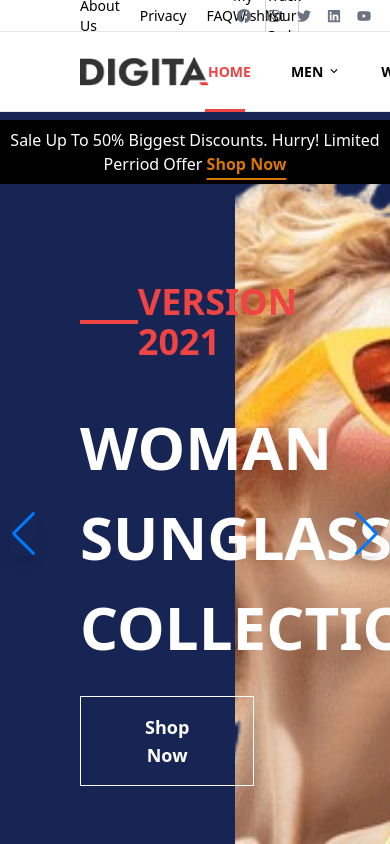
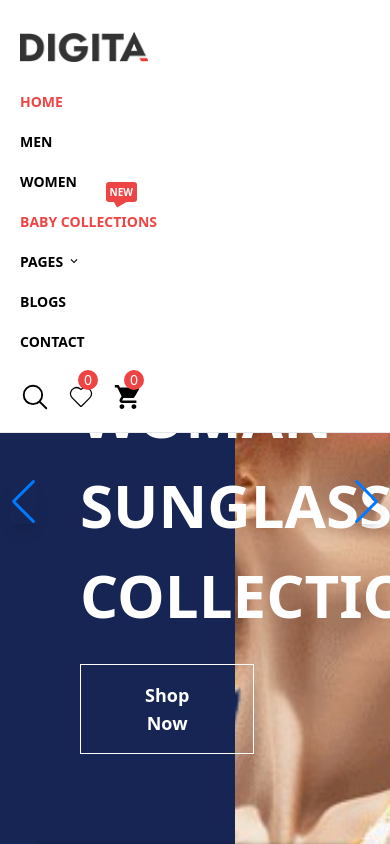
Before and after one commit to alimnh520/text-next, a Next.js app: page / in a window 390 px wide. Shown: the top 844 px of the page. Built offline with nearby package versions, Linux system fonts and the light colour scheme.

Commit message:
add all the code

```diff
--- a/src/app/layout/Header.jsx
+++ b/src/app/layout/Header.jsx
@@ -34,16 +34,17 @@ const Header = () => {
         };
     }, [lastScrollTop]);
 
-    const linkCls = "relative group flex items-center justify-center gap-x-1 font-bold before:absolute before:content-[''] before:h-[3px] before:hover:w-10 before:mr-2 before:bg-red-500 before:bottom-0 before:transition-all before:duration-300 transition-all duration-300 hover:text-red-500 group h-20 uppercase text-sm"
+    const linkCls = "relative group flex items-center justify-center gap-x-1 font-bold before:absolute before:content-[''] before:h-[3px] before:hover:w-10 before:mr-2 before:bg-red-500 before:bottom-0 before:transition-all before:duration-300 transition-all duration-300 hover:text-red-500 group h-20 uppercase text-sm sm:before:hidden sm:h-10  sm:w-full sm:justify-start"
 
     return (
         <div className="w-full flex flex-col items-center justify-center font-josefin">
             <TopHeader />
-            <div className={`w-full h-20 flex items-center justify-between border-b px-20 transition-all duration-300 bg-white z-20 ${scrollY ? 'fixed top-0' : ' absolute'} ${scrollUp == 0 ? 'top-8' : 'top-0'}`}>
+            <div className={`w-full h-20 flex items-center justify-between border-b px-20 transition-all duration-300 bg-white z-20 ${scrollY ? 'fixed top-0' : ' absolute'} ${scrollUp == 0 ? 'top-8' : 'top-0'} sm:flex-col sm:h-auto sm:pb-5 sm:items-start sm:px-5`}>
                 <img src="/logo/nh-logo-monogram-emblem-style-with-crown-shape-design-template-free-vector-removebg-preview.png" alt="" className="w-32 animate-firstAnimate bg-white" />
 
-                <nav className="flex items-center justify-center gap-x-16">
-                    <ul className="flex items-center justify-center gap-x-10">
+
+                <nav className="flex items-center justify-center gap-x-16 sm:flex-col sm:items-start sm:mt-5">
+                    <ul className="flex items-center justify-center gap-x-10 sm:flex-col sm:items-start">
 
                         <li className={`${linkCls} ${pathName == '/' ? 'text-red-500 before:w-10 ' : 'text-black before:w-0 '}`}>
                             <Link href="/">Home</Link >
@@ -51,10 +52,7 @@ const Header = () => {
 
                         <li className={`${linkCls} ${pathName == '/components/men' ? 'text-red-500 before:w-10 ' : 'text-black before:w-0 '}`}>
                             <Link href="/components/men">Men</Link >
-                            <MdOutlineKeyboardArrowDown className="-mt-0.5 group-hover:rotate-180 transition-all duration-300" />
-                            <div className={`absolute top-20 -left-[390px] h-96 w-screen px-10 py-3 group-hover:block hidden bg-white animate-animateOver`}>
-                                <MegaMenu />
-                            </div>
+
                         </li>
 
                         <li className={`${linkCls} ${pathName == '/components/women' ? 'text-red-500 before:w-10 ' : 'text-black before:w-0 '}`}>
@@ -62,14 +60,14 @@ const Header = () => {
                         </li>
 
                         <li className={`${linkCls} ${pathName == '/' ? 'text-red-500 before:w-10 ' : 'text-black before:w-0 '}`}>
-                            <p className=" absolute px-1 rounded-[3px] text-white bg-red-500 top-1 right-5 text-[10px] before:absolute before:h-2 before:w-4 before:bg-red-500 before:-bottom-0.5 before:left-2 before:-rotate-[30deg]">New</p>
+                            <p className=" absolute px-1 rounded-[3px] text-white bg-red-500 top-1 right-5 text-[10px] before:absolute before:-z-10 before:h-2 before:w-4 before:bg-red-500 before:-bottom-0.5 before:left-2 before:-rotate-[30deg] sm:-top-5">New</p>
                             <Link href="">Baby Collections</Link >
                         </li>
 
-                        <li className={`${linkCls} ${pathName == '/' ? 'text-red-500 before:w-10 ' : 'text-black before:w-0 '}`}>
+                        <li className={`${linkCls} ${pathName == '/components/shops' && '/components/checkout' && '/components/cart' ? 'text-red-500 before:w-10 ' : 'text-black before:w-0'}`}>
                             <Link href="">Pages</Link >
                             <MdOutlineKeyboardArrowDown className="-mt-0.5 group-hover:rotate-180 transition-all duration-300" />
-                            <div className={`absolute top-20 h-44 w-40 py-3 group-hover:flex hidden bg-white items-center justify-center animate-animateOver `}>
+                            <div className={`absolute top-20 h-44 w-40 py-3 group-hover:flex hidden bg-white items-center justify-center sm:-top-1 sm:left-20 sm:border sm:border-gray-400 sm:z-20`}>
                                 <BlogMenu />
                             </div>
                         </li>
@@ -83,7 +81,7 @@ const Header = () => {
                         </li>
                     </ul>
 
-                    <div className="flex items-center justify-center gap-x-4 text-3xl">
+                    <div className="flex items-center justify-center gap-x-4 text-3xl sm:mt-5">
                         <Link href="" className="hover:text-red-500 transition-all duration-300">
                             <IoSearchOutline />
                         </Link>
--- a/src/app/layout/headerDetails/TopHeader.jsx
+++ b/src/app/layout/headerDetails/TopHeader.jsx
@@ -4,7 +4,7 @@ import { IoMdLogIn } from "react-icons/io";
 
 export const TopHeader = ({country, currencySymbol, setCountry}) => {
     return (
-        <div className="w-full h-8 px-20 flex items-center justify-between bg-white border-b text-sm">
+        <div className="w-full h-8 px-20 flex items-center justify-between bg-white border-b text-sm sm:hidden">
             <div className="flex items-center justify-center gap-x-5 text-sm">
                 <Link href="">About Us</Link>
                 <Link href="">Privacy</Link>
```
Also changed, not shown: 1 other file (tests, documents, lock files or other folders).
